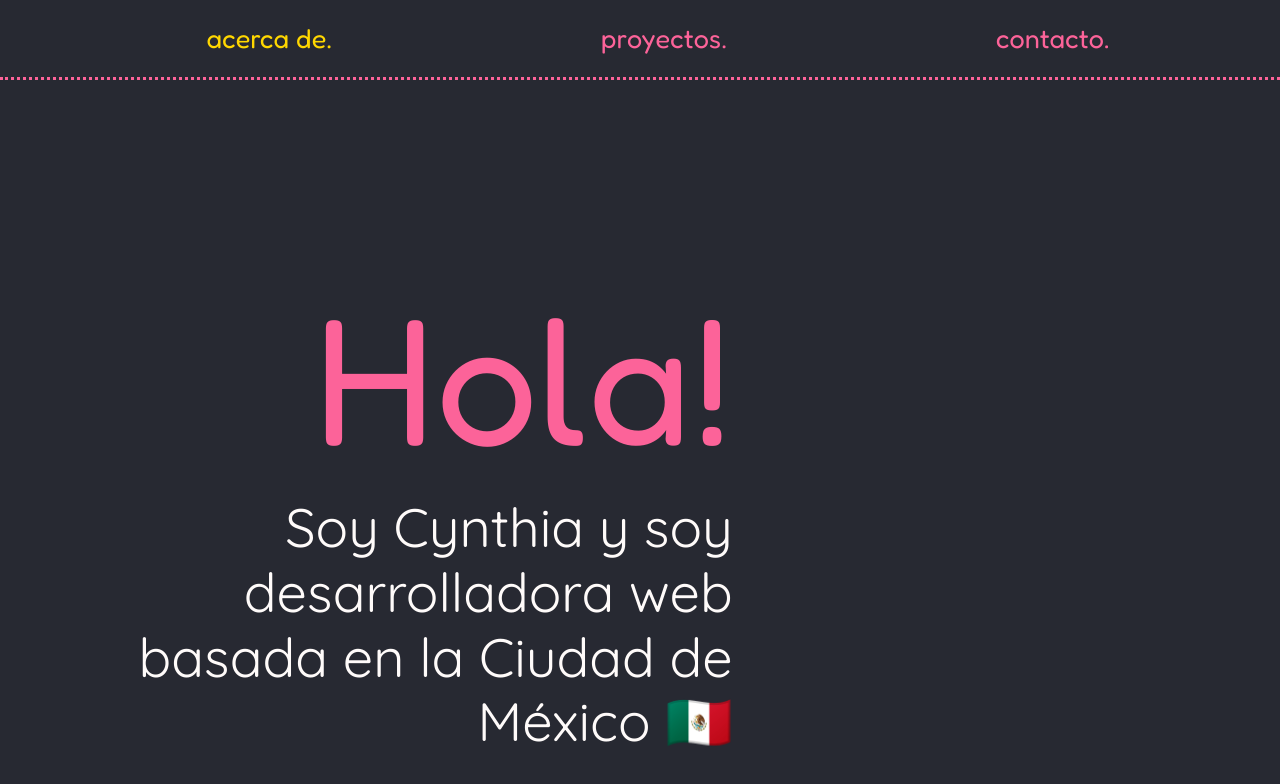
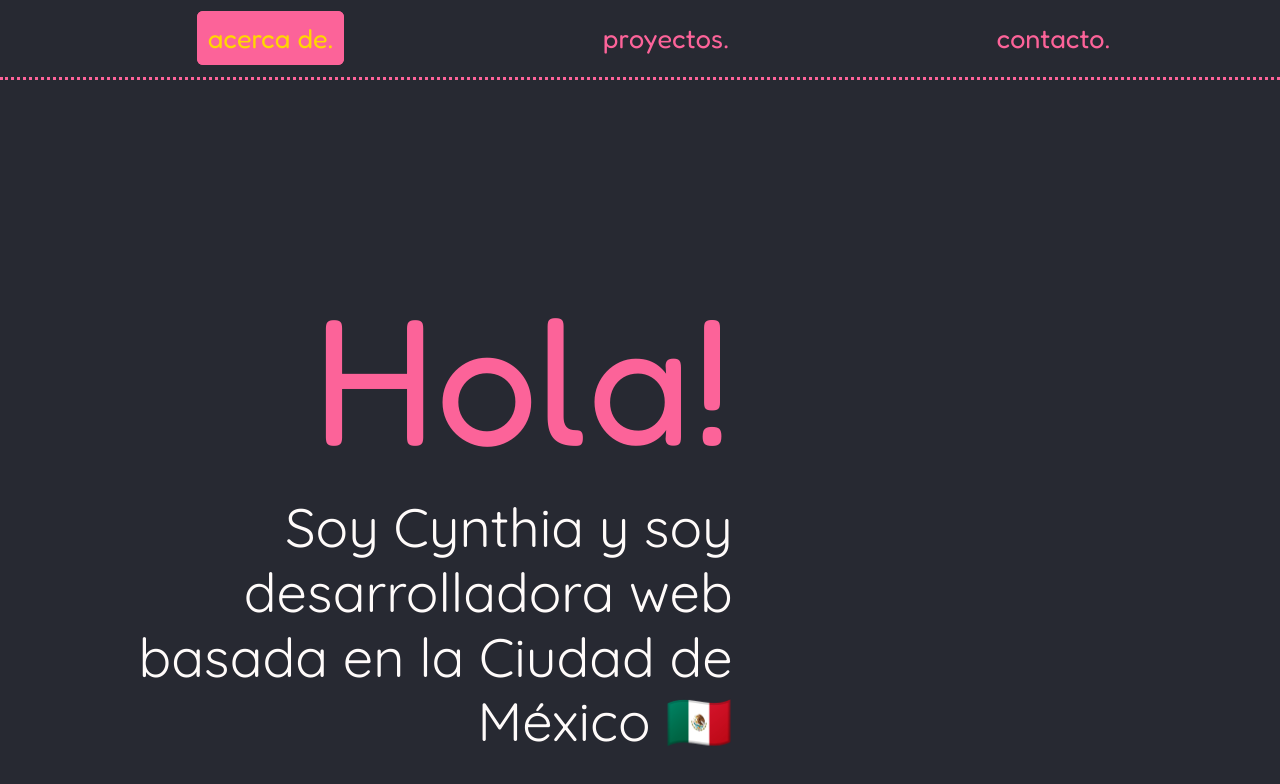
Before and after one commit to cruzcyn/portfolio, a plain HTML site: page index.html in a window 1280 px wide. In both pictures the pointer is over the link "acerca de.". Drawn offline with nearby package versions, Linux system fonts and the light colour scheme.

Commit message:
styled navbar links as buttons

```diff
--- a/assets/css/style.css
+++ b/assets/css/style.css
@@ -36,10 +36,14 @@ body {
     color: #FC6399;
     font-size: 1.5rem;
     font-family: "Fredoka", sans-serif;
+    padding: 0.5rem;
 }
 
 .c-navbar a:hover {
     color: #FFD700;
+    background-color: #FC6399;
+    border: 2px solid #FC6399;
+    border-radius: 6px;
 }
 
 .c-navbar li {
```
